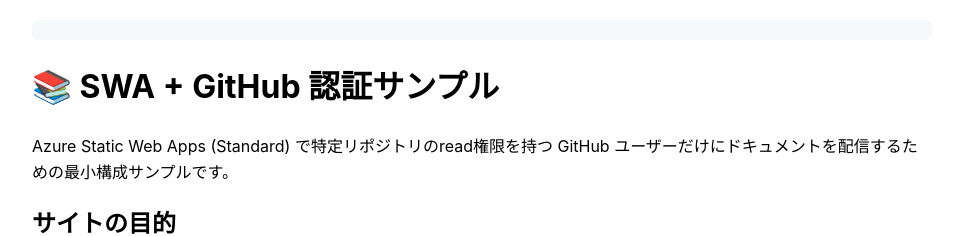
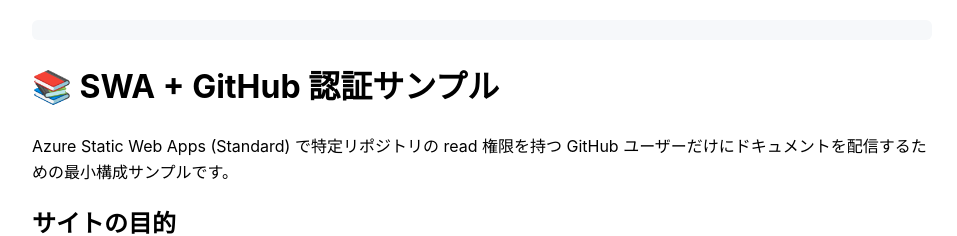
Before and after one commit to nuitsjp/swa-github-repo-auth, a plain HTML site: page docs/index.html in a window 1280 px wide. Shown: the top 236 px of the page, without its empty margins (158-1115 px from the left). Drawn offline with Linux system fonts and the light colour scheme; no server answers.

Commit message:
docs: Improve spacing in description

```diff
--- a/docs/index.html
+++ b/docs/index.html
@@ -32,7 +32,7 @@
   <div id="user-info" class="user-info"></div>
 
   <h1>📚 SWA + GitHub 認証サンプル</h1>
-  <p>Azure Static Web Apps (Standard) で特定リポジトリのread権限を持つ GitHub ユーザーだけにドキュメントを配信するための最小構成サンプルです。</p>
+  <p>Azure Static Web Apps (Standard) で特定リポジトリの read 権限を持つ GitHub ユーザーだけにドキュメントを配信するための最小構成サンプルです。</p>
 
   <section>
     <h2>サイトの目的</h2>
```
